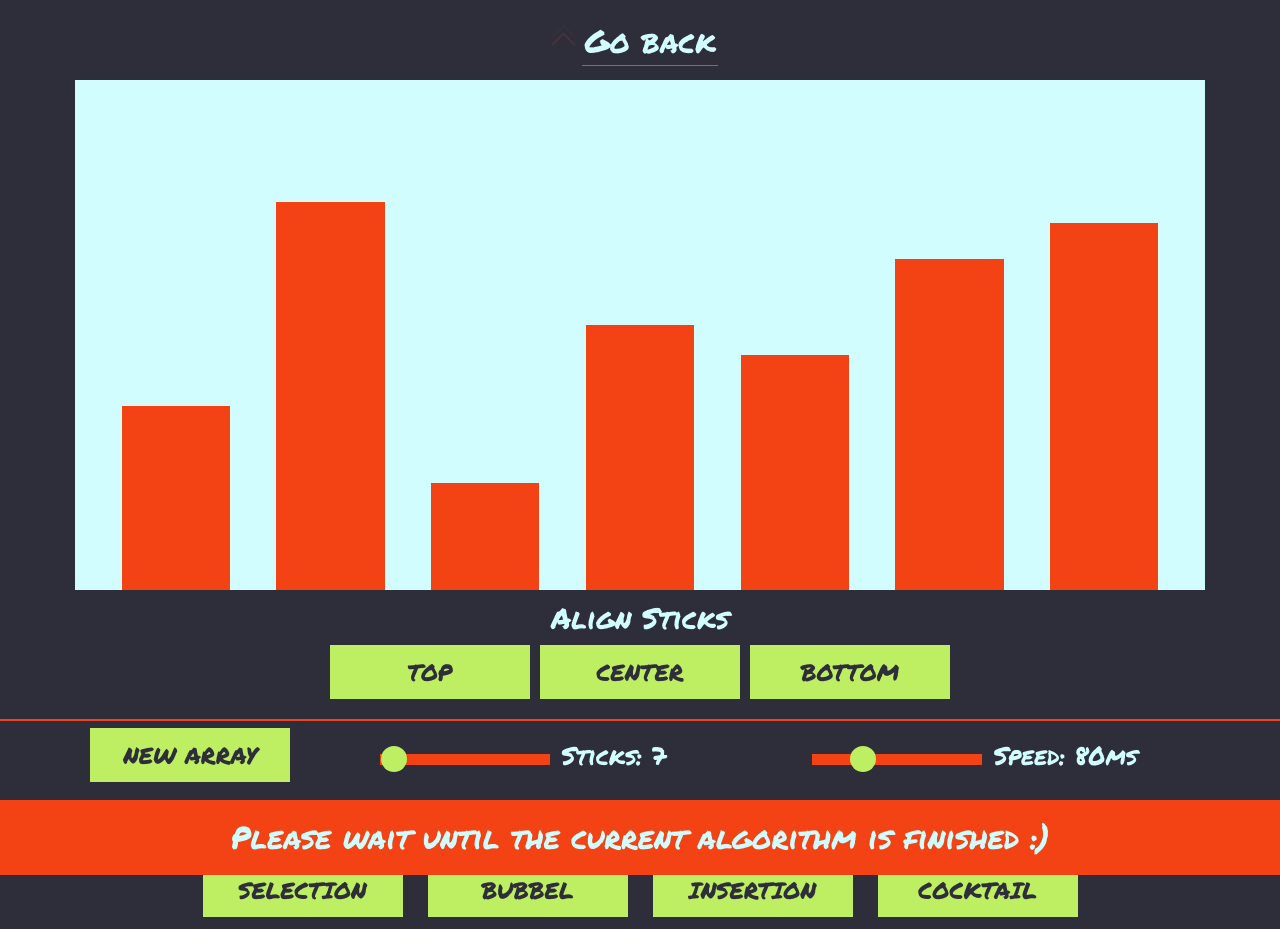
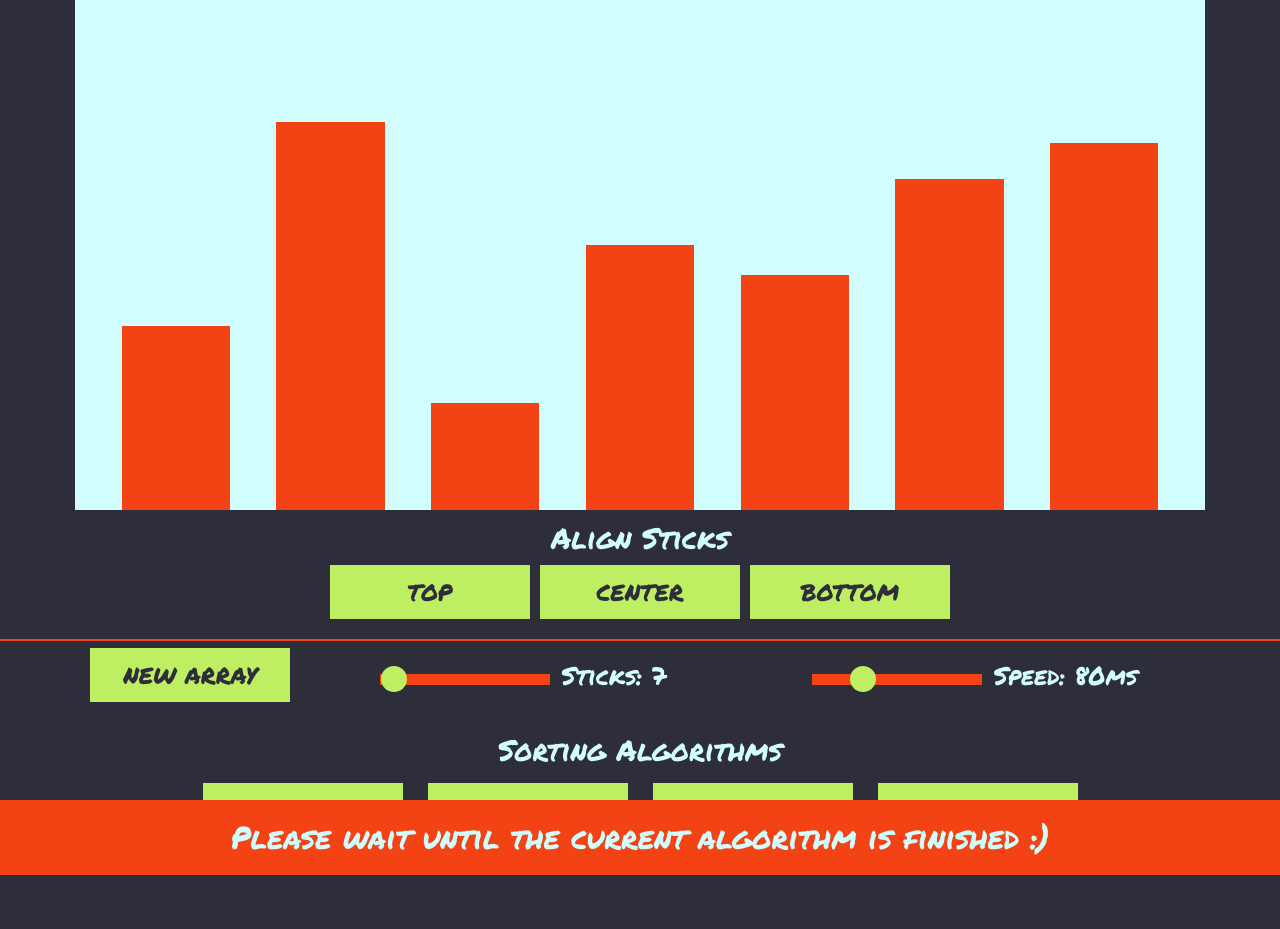
Before and after one commit to imMatheus/sorting-algorithm-visualizer-vanilla, a plain HTML site: page index.html in a window 1280 px wide. After the commit the page ends 849 px from the top, so only its background shows below. Drawn offline with Linux system fonts and the light colour scheme.

Commit message:
Update index.html

```diff
--- a/index.html
+++ b/index.html
@@ -13,14 +13,6 @@
         <title>Sorting</title>
     </head>
     <body>
-        <div class="nav">
-            <div class="arrow">
-                <span></span>
-                <span></span>
-                <span></span>
-            </div>
-            <a href="../../index.html"><span id="goBack">Go back</span></a>
-        </div>
 
         <div class="hero">
             <div id="mainArea"></div>
```
